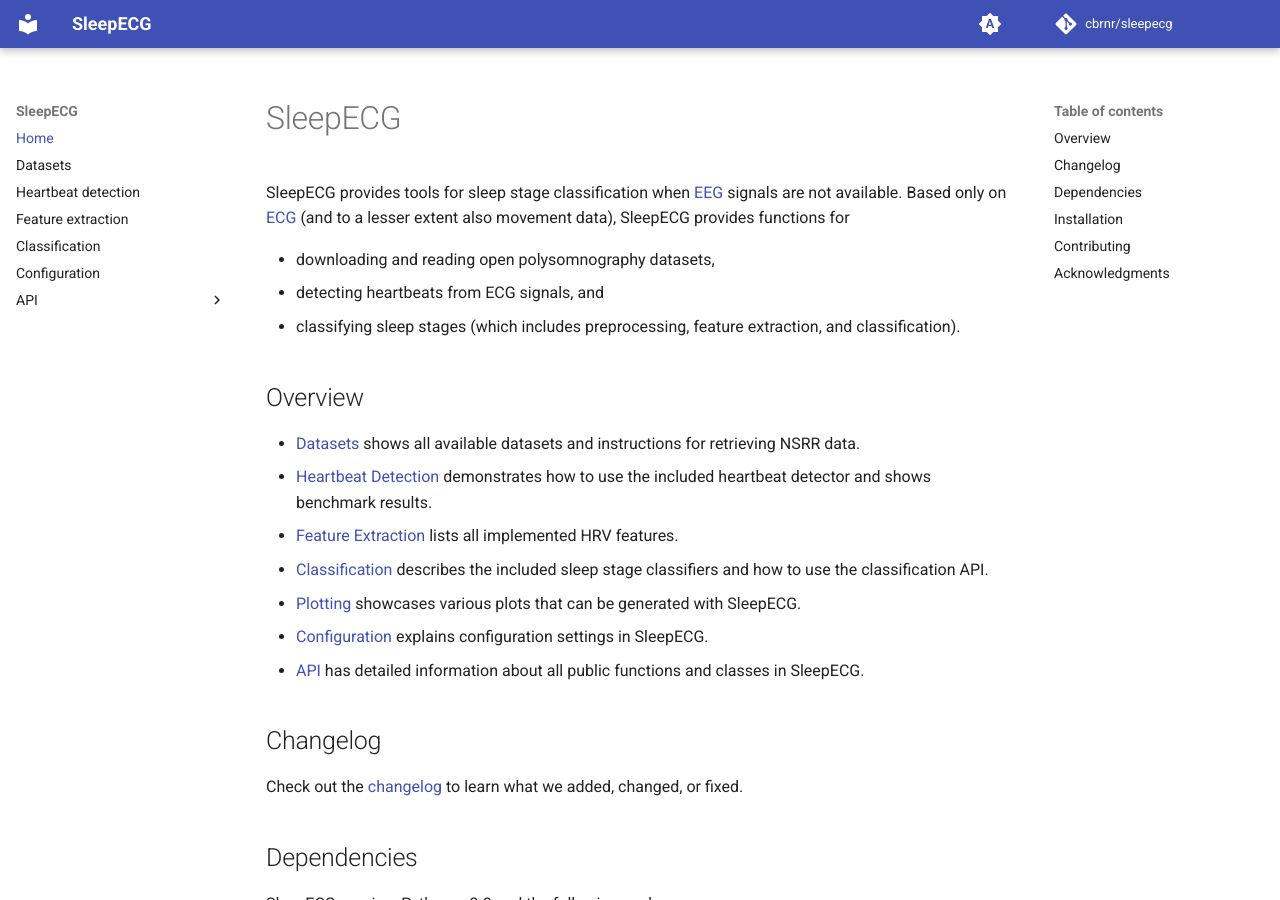
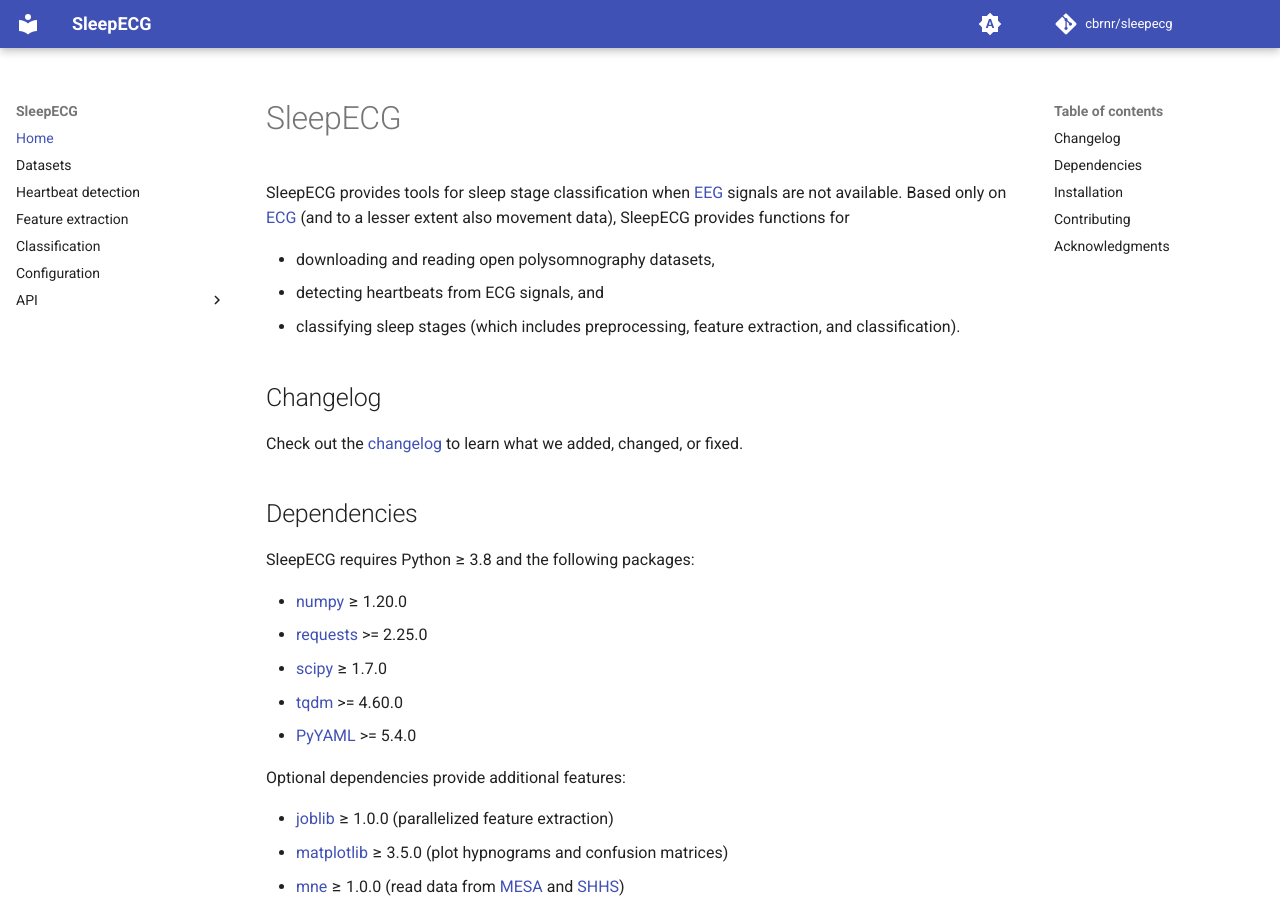
Before and after one commit to cbrnr/sleepecg, an MkDocs documentation site: the page built from docs/index.md, in a window 1280 px wide and 900 px high. Built offline with MkDocs 1.6.1 and Material for MkDocs 9.7.7, drawn with Linux system fonts in a browser that asks for light colours; comment, search, counter and statistics services are not loaded.

Commit message:
Remove overview

```diff
--- a/docs/index.md
+++ b/docs/index.md
@@ -4,15 +4,6 @@ SleepECG provides tools for sleep stage classification when [EEG](https://en.wik
 - downloading and reading open polysomnography datasets,
 - detecting heartbeats from ECG signals, and
 - classifying sleep stages (which includes preprocessing, feature extraction, and classification).
-
-## Overview
-- [Datasets](./datasets) shows all available datasets and instructions for retrieving NSRR data.
-- [Heartbeat Detection](./heartbeat_detection) demonstrates how to use the included heartbeat detector and shows benchmark results.
-- [Feature Extraction](./feature_extraction) lists all implemented HRV features.
-- [Classification](./classification) describes the included sleep stage classifiers and how to use the classification API.
-- [Plotting](./plotting) showcases various plots that can be generated with SleepECG.
-- [Configuration](./configuration) explains configuration settings in SleepECG.
-- [API](./api) has detailed information about all public functions and classes in SleepECG.
 
 ## Changelog
 Check out the [changelog](https://github.com/cbrnr/sleepecg/blob/main/CHANGELOG.md) to learn what we added, changed, or fixed.
```
